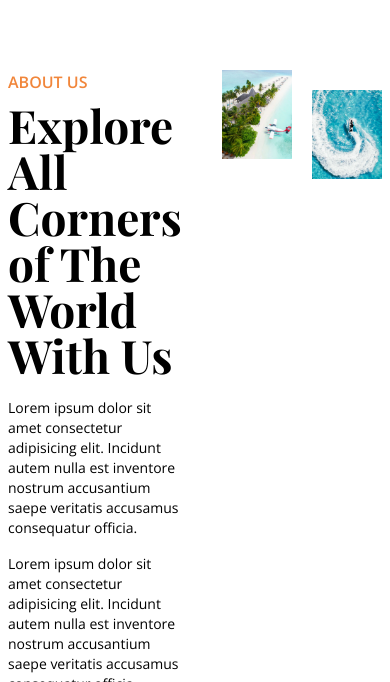
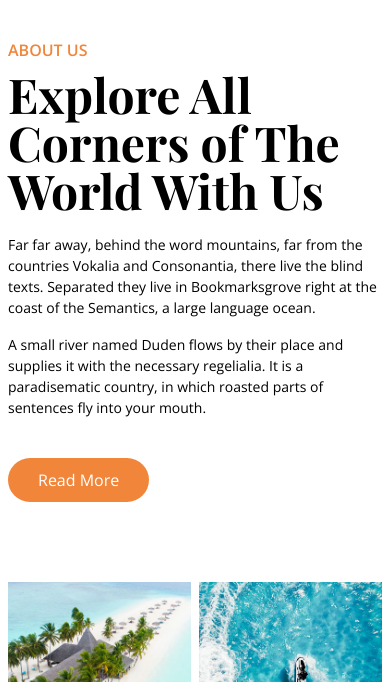
Before and after one commit to beckSafarov/bukhari-travel, a Next.js app: page / in a window 390 px wide. Shown: the part 886-1568 px from the top of the page. Built offline with nearby package versions, Linux system fonts and the light colour scheme; no server answers; a web font is replaced by a local one.

Commit message:
about us section basic responsiveness & para improved

```diff
--- a/src/modules/Home/AboutUsSection.tsx
+++ b/src/modules/Home/AboutUsSection.tsx
@@ -10,51 +10,53 @@ const images = ['about_1', 'about_2']
 const AboutUsSection = () => {
 
   return (
-    <SectionsContainer className='py-28'>
+    <SectionsContainer className='xl:py-28 lg:py-28 xsm:py-20'>
       {/* flexbox */}
-      <div className='relative flex items-start h-fit'>
-        <div className='flex-[0.9] flex flex-col justify-between '>
+      <div className='relative flex xsm:flex-col lg:flex-row  items-start h-fit'>
+        <div className='flex-[0.9] flex flex-col justify-between'>
           <SupTitle>ABOUT US</SupTitle>
-          <Title fontSize="46px">
+          <Title className='xsm:text-3xl'>
             Explore All Corners of The World With Us
           </Title>
           {/* paras */}
           <div className='mt-5 font-sans space-y-4'>
             <Para>
-              Lorem ipsum dolor sit amet consectetur adipisicing elit. Incidunt
-              autem nulla est inventore nostrum accusantium saepe veritatis
-              accusamus consequatur officia.
+              Far far away, behind the word mountains, far from the countries
+              Vokalia and Consonantia, there live the blind texts. Separated
+              they live in Bookmarksgrove right at the coast of the Semantics, a
+              large language ocean.
             </Para>
             <Para>
-              Lorem ipsum dolor sit amet consectetur adipisicing elit. Incidunt
-              autem nulla est inventore nostrum accusantium saepe veritatis
-              accusamus consequatur officia.
+              A small river named Duden flows by their place and supplies it
+              with the necessary regelialia. It is a paradisematic country, in
+              which roasted parts of sentences fly into your mouth.
             </Para>
           </div>
           {/* button container */}
-          <div className="pt-10 pb-20">
+          <div className='pt-10 pb-20'>
             <FullButton>Read More</FullButton>
           </div>
         </div>
-        <div className='relative flex-[1.1] pl-10 flex justify-center space-x-5 h-full pb-12'>
+        <div className='relative flex-[1.1] xl:pl-10 lg:pl-10 md:pl-0 sm:pl-0 flex justify-center lg:space-x-5 xsm:space-x-2 h-full pb-12'>
           {images.map((image: string, i: number) => (
             <div
               key={i}
-              style={{ paddingTop: i === 1 ? "20px" : "0" }}
-              className="relative"
+              className={`${
+                i === 1 ? 'pt-5' : 'pt-0'
+              } md:pt-0 sm:pt-0 xsm:pt-0`}
             >
               <img
                 src={`/images/${image}.png`}
-                alt="Bukhari Travel"
-                width={"auto"}
-                height={"100%"}
-                loading="lazy"
+                alt='Bukhari Travel'
+                width={'auto'}
+                height={'100%'}
+                loading='lazy'
               />
             </div>
           ))}
         </div>
       </div>
-   </SectionsContainer>
+    </SectionsContainer>
   )
 }
 export default AboutUsSection;
--- a/src/modules/common/Typography/Para.tsx
+++ b/src/modules/common/Typography/Para.tsx
@@ -1,7 +1,7 @@
 import React from 'react'
 
 const Para = ({ children, className}: { children: React.ReactNode, className: string }) => {
-  return <p className={`font-sans text-sm ${className}`}>{children}</p>
+  return <p className={`font-sans font-normal leading-normal text-sm ${className}`}>{children}</p>
 }
 
 Para.defaultProps = {
--- a/tailwind.config.js
+++ b/tailwind.config.js
@@ -30,7 +30,7 @@ module.exports = {
     },
     fontFamily: {
       serif: ['"Playfair Display"', 'serif'],
-      sans: ['Open Sans', 'sans-serif'],
+      sans: ["Open Sans", 'sans-serif'],
     },
     extend: {
       keyframes: {
```
